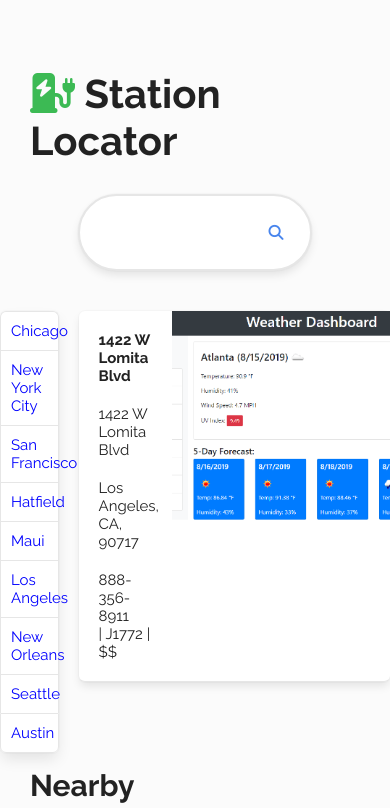
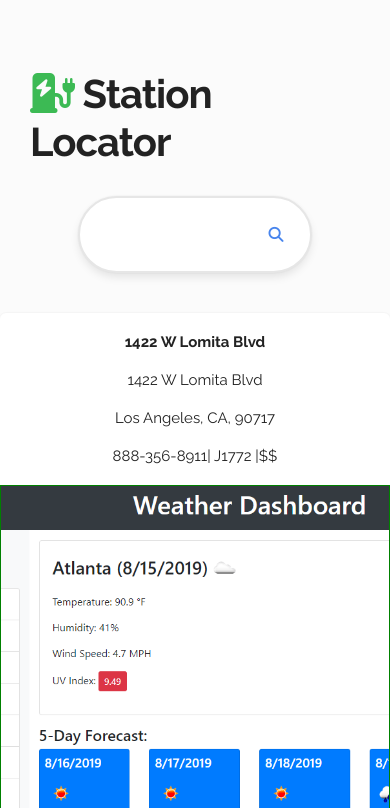
Before and after one commit to espinbrandon49/EV-Station-Location, a website with bundled scripts: page index.html in a window 390 px wide. Shown: the top 808 px of the page. Built offline with nearby package versions, Linux system fonts and the light colour scheme.

Commit message:
add responsiveness

```diff
--- a/index.html
+++ b/index.html
@@ -27,9 +27,9 @@
 
 <body>
   <section class="searchEntry">
-    <div class="logo">
+    <h1 class="logo">
       <i class="fa-solid fa-charging-station"></i> Station Locator
-    </div>
+    </h1>
     <form id="searchBar" class="searchBar box" role="search">
       <input id="search" type="text" autocomplete="off" role="searchbox" />
       <div id="clear" class="none button clear" role="button" tabindex="0">
@@ -60,7 +60,7 @@
         <p class="mapDisplay-card-item mapDisplay-card-name">1422 W Lomita Blvd </p>
         <p class="mapDisplay-card-item">1422 W Lomita Blvd</p>
         <p class="mapDisplay-card-item">Los Angeles, CA, 90717</p>
-        <div class="mapDisplay-card-item">
+        <div class="mapDisplay-card-item mapDisplay-card-stats">
           <div>888-356-8911</div>
           <div> | J1772 | </div>
           <div> $$ </div>
--- a/scss/base/_base.scss
+++ b/scss/base/_base.scss
@@ -9,7 +9,6 @@
 html {
   /* html is set to 62.5% so that all REM measurements are based on 10px sizing. 1.5rem = 15px */
   font-size: 62.5%;
-
   height: 100%;
   margin: 0 auto;
 }
--- a/scss/components/_nearby.scss
+++ b/scss/components/_nearby.scss
@@ -1,4 +1,6 @@
 .nearby {
+  padding: 40px 0;
+
   &-heading {
     font-size: 3em;
     padding: 0.5em 0 0.25em 1em;
--- a/scss/components/_savedLocations.scss
+++ b/scss/components/_savedLocations.scss
@@ -1,8 +1,5 @@
 .savedLocations {
   font-size: 1.5em;
-      @include mq(920px) {
-      color: blue;
-    }
 
   & li:last-child {
     border-bottom: 0.1em solid $search-bar-border;
@@ -22,3 +19,51 @@
     border-bottom: none;
   }
 }
+
+@media screen and (max-width: 550px) {
+
+  .saved-map {
+    flex-direction: column-reverse !important;
+    justify-content: center;
+    align-items: center;
+  }
+
+  .savedLocations {
+    @include flexPosition(center, center, column);
+    @include fullSpace(90%);
+    padding: 10px 0;
+    max-width: 90vw !important;
+    margin-top: 40px;
+    &-item {
+      width: 200px;
+    }
+  }
+
+  .mapDisplay {
+    @include flexPosition(center, center, column);
+    @include fullSpace;
+
+    &-card {
+      // border: 1px solid green;
+      @include flexPosition(center, center, column);
+      @include fullSpace(90%);
+      // margin: 10px 0;
+      // border: 0.1em solid $search-bar-border;
+
+      &-item {
+        // border: 1px solid orange;
+        @include fullSpace;
+        text-align: center;
+      }
+
+      &-stats {
+        @include flexPosition;
+      }
+    }
+
+    &-map {
+      border: 1px solid green;
+      @include fullSpace;
+    }
+  }
+}
--- a/scss/components/_searchEntry.scss
+++ b/scss/components/_searchEntry.scss
@@ -4,7 +4,7 @@
   // margin-bottom: 15rem;
 
   .logo {
-    font-size: 2rem;
+    font-size: 4.0rem; line-height: 1.2;  letter-spacing: -.1rem;;
     font-weight: 700;
     padding: 3rem;
     @include mq(768px) {
@@ -21,7 +21,8 @@
     display: flex;
     border: 2px solid $search-bar-border;
     border-radius: 500px;
-    padding: 0.15rem 0.25rem 0.15rem 0.75rem;
+    // padding: 0.15rem 0.25rem 0.15rem 0.75rem;
+    padding: 3rem 1.5rem 3rem 1.5rem;
     @include mq(768px) {
       width: 80vw;
       padding: 1.25rem 1.5rem;
@@ -59,7 +60,7 @@
 
       i {
         font-family: "Font Awesome 5 Free";
-        font-size: 1rem;
+        font-size: 3rem;
         @include mq(768px) {
           font-size: 1.5rem;
         }
```
Also changed, not shown: css/main.css.
